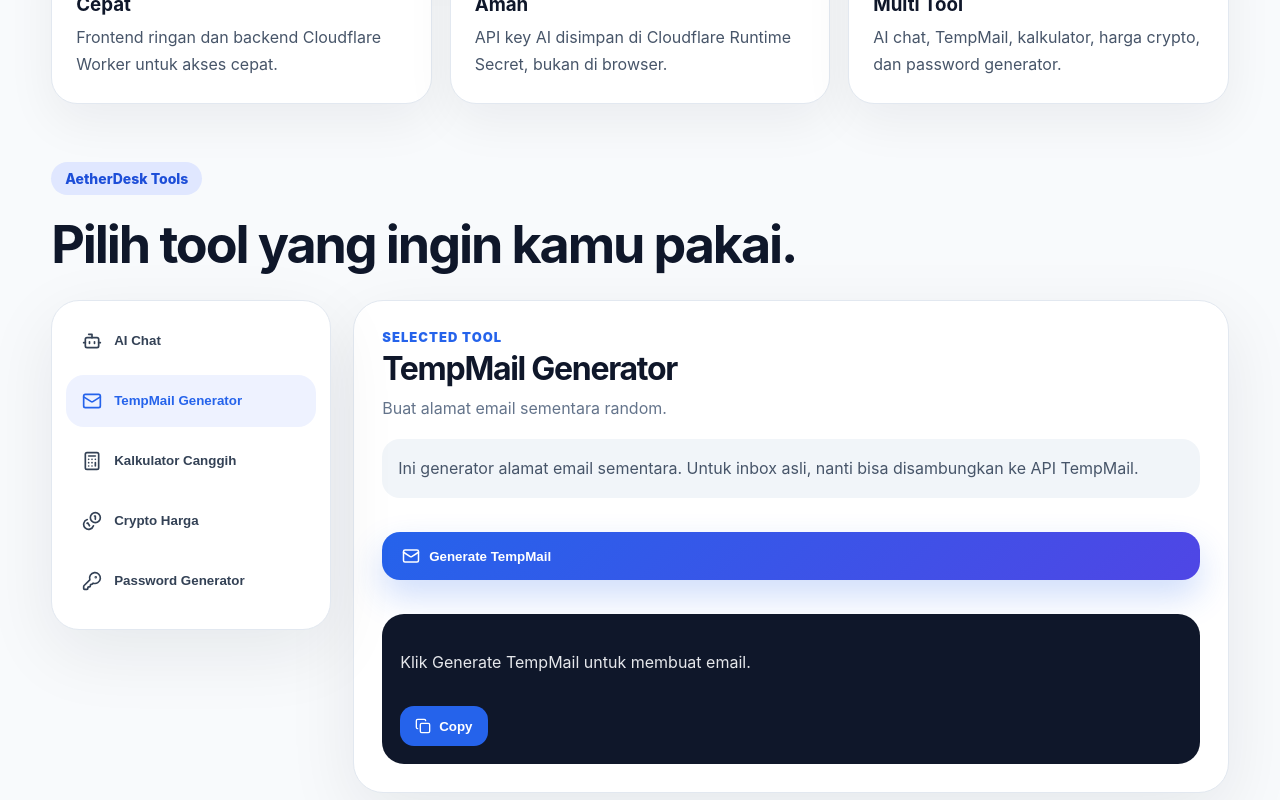
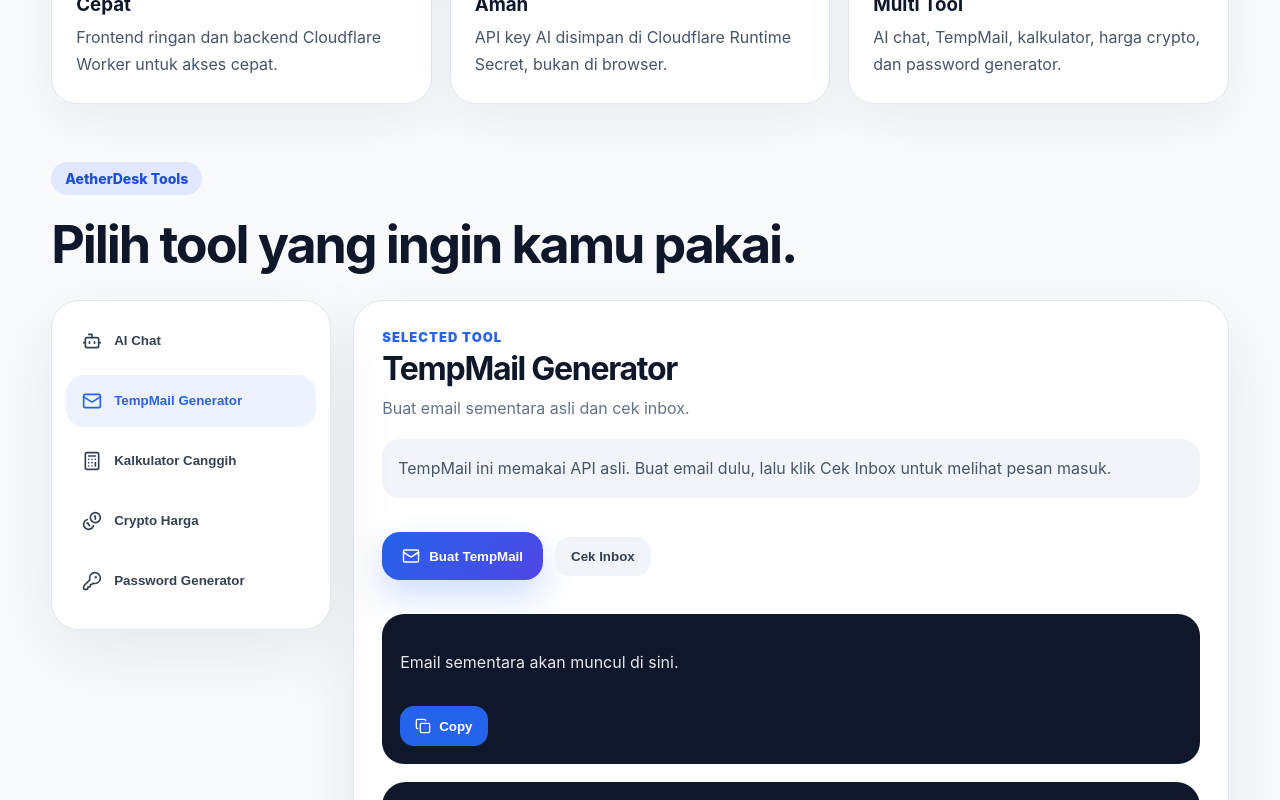
Before and after one commit to coin7star/aetherdesk, a React (Vite) app: page / in a window 1280 px wide. Both pictures are taken after a click on the button "TempMail Generator". Shown: the part 1001-1801 px from the top of the page. Built offline with nearby package versions, Linux system fonts and the light colour scheme.

Commit message:
Update App.jsx

```diff
--- a/src/App.jsx
+++ b/src/App.jsx
@@ -25,13 +25,14 @@
     id: "chat",
     name: "AI Chat",
     icon: Bot,
-    description: "Chat AI cepat dengan history, rename, hapus chat, dan code block copy."
+    description:
+      "Chat AI cepat dengan history, rename, hapus chat, dan code block copy."
   },
   {
     id: "tempmail",
     name: "TempMail Generator",
     icon: Mail,
-    description: "Buat alamat email sementara random."
+    description: "Buat email sementara asli dan cek inbox."
   },
   {
     id: "calculator",
@@ -123,8 +124,8 @@
           </h1>
           <p>
             Satu dashboard ringan untuk kebutuhan produktivitas harian. Mulai
-            dari AI chat, generator email sementara, kalkulator canggih, cek
-            harga crypto, sampai password generator.
+            dari AI chat, email sementara, kalkulator canggih, cek harga crypto,
+            sampai password generator.
           </p>
 
           <div className="heroActions">
@@ -147,7 +148,7 @@
           <h2>Smart Tool Hub</h2>
           <p>
             AetherDesk menggabungkan AI dan tools praktis dalam satu tampilan
-            yang responsif untuk HP dan PC.
+            responsif untuk HP dan PC.
           </p>
 
           <div className="miniStats">
@@ -383,7 +384,7 @@
         },
         body: JSON.stringify({
           system:
-            "Kamu adalah AetherDesk AI. Jawab dalam bahasa Indonesia yang jelas, rapi, dan mudah dipahami pemula. Jika memberi kode, selalu gunakan markdown code block dengan tiga backtick agar kode tampil di kotak khusus.",
+            "Kamu adalah AetherDesk AI. Jawab dalam bahasa Indonesia yang jelas, rapi, dan mudah dipahami pemula. Jika memberi kode, gunakan markdown code block dengan tiga backtick agar kode tampil di kotak khusus.",
           message: `${chatContext}\n\nUser terbaru: ${userText}`
         })
       });
@@ -611,38 +612,114 @@
 
 function TempMail() {
   const [email, setEmail] = useState("");
+  const [token, setToken] = useState("");
+  const [deletedIn, setDeletedIn] = useState("");
+  const [messages, setMessages] = useState([]);
+  const [loadingCreate, setLoadingCreate] = useState(false);
+  const [loadingCheck, setLoadingCheck] = useState(false);
 
-  const domains = [
-    "aethermail.dev",
-    "tempmail.local",
-    "quickmail.app",
-    "maildrop.tools"
-  ];
+  async function createEmail() {
+    setLoadingCreate(true);
+    setMessages([]);
 
-  function generateEmail() {
-    const randomName =
-      "user" +
-      Math.random().toString(36).substring(2, 8) +
-      Math.floor(Math.random() * 999);
+    try {
+      const res = await fetch("/api/tempmail/create");
+      const data = await res.json();
 
-    const domain = domains[Math.floor(Math.random() * domains.length)];
+      if (!res.ok) {
+        throw new Error(data.error || "Gagal membuat TempMail.");
+      }
 
-    setEmail(`${randomName}@${domain}`);
+      setEmail(data.email || "");
+      setToken(data.token || "");
+      setDeletedIn(data.deleted_in || "");
+    } catch (err) {
+      alert(err.message);
+    } finally {
+      setLoadingCreate(false);
+    }
+  }
+
+  async function checkInbox() {
+    if (!token) {
+      alert("Buat TempMail dulu.");
+      return;
+    }
+
+    setLoadingCheck(true);
+
+    try {
+      const res = await fetch(
+        "/api/tempmail/check?token=" + encodeURIComponent(token)
+      );
+
+      const data = await res.json();
+
+      if (!res.ok) {
+        throw new Error(data.error || "Gagal cek inbox.");
+      }
+
+      setMessages(Array.isArray(data.messages) ? data.messages : []);
+    } catch (err) {
+      alert(err.message);
+    } finally {
+      setLoadingCheck(false);
+    }
   }
 
   return (
     <div className="toolBox">
       <p className="hint">
-        Ini generator alamat email sementara. Untuk inbox asli, nanti bisa
-        disambungkan ke API TempMail.
+        TempMail ini memakai API asli. Buat email dulu, lalu klik Cek Inbox
+        untuk melihat pesan masuk.
       </p>
 
-      <button className="runBtn" onClick={generateEmail}>
-        <Mail size={18} />
-        Generate TempMail
-      </button>
+      <div className="actionRow">
+        <button className="runBtn" onClick={createEmail} disabled={loadingCreate}>
+          {loadingCreate ? <Loader2 className="spin" size={18} /> : <Mail size={18} />}
+          {loadingCreate ? "Membuat..." : "Buat TempMail"}
+        </button>
 
-      <CopyBox value={email || "Klik Generate TempMail untuk membuat email."} />
+        <button
+          className="clearBtn"
+          onClick={checkInbox}
+          disabled={loadingCheck || !token}
+        >
+          {loadingCheck ? "Mengecek..." : "Cek Inbox"}
+        </button>
+      </div>
+
+      <CopyBox value={email || "Email sementara akan muncul di sini."} />
+
+      {deletedIn && (
+        <p className="hint">
+          Expired: <strong>{deletedIn}</strong>
+        </p>
+      )}
+
+      <div className="result">
+        <h3>Inbox</h3>
+
+        {messages.length === 0 ? (
+          <pre>Belum ada pesan masuk.</pre>
+        ) : (
+          <div className="mailList">
+            {messages.map((msg, index) => (
+              <div className="mailCard" key={index}>
+                <strong>{msg.subject || msg.title || "Tanpa Subject"}</strong>
+                <p>Dari: {msg.from || msg.sender || "-"}</p>
+
+                <pre>
+                  {msg.text ||
+                    msg.body ||
+                    msg.html ||
+                    JSON.stringify(msg, null, 2)}
+                </pre>
+              </div>
+            ))}
+          </div>
+        )}
+      </div>
     </div>
   );
 }
@@ -687,13 +764,28 @@
       />
 
       <div className="quickGrid">
-        {["7", "8", "9", "/", "4", "5", "6", "*", "1", "2", "3", "-", "0", ".", "%", "+"].map(
-          (v) => (
-            <button key={v} onClick={() => setExpr(expr + v)}>
-              {v}
-            </button>
-          )
-        )}
+        {[
+          "7",
+          "8",
+          "9",
+          "/",
+          "4",
+          "5",
+          "6",
+          "*",
+          "1",
+          "2",
+          "3",
+          "-",
+          "0",
+          ".",
+          "%",
+          "+"
+        ].map((v) => (
+          <button key={v} onClick={() => setExpr(expr + v)}>
+            {v}
+          </button>
+        ))}
       </div>
 
       <div className="actionRow">
```
